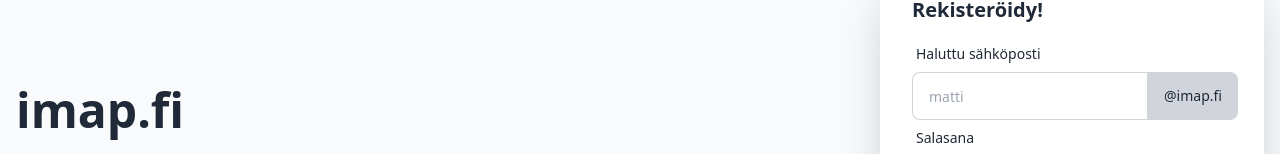
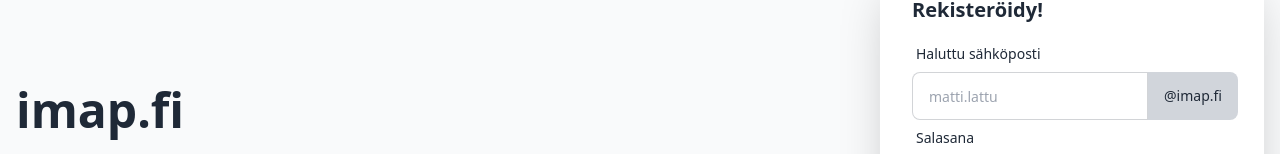
Before and after one commit to imap-fi/app, a Nuxt app: page / in a window 1280 px wide. Shown: the part 294-448 px from the top of the page. Built offline with nearby package versions, Linux system fonts and the light colour scheme; what vue-loading-overlay would draw is missing.

Commit message:
Add matti.lattu to index

```diff
--- a/pages/index.vue
+++ b/pages/index.vue
@@ -27,7 +27,7 @@
                 <input
                   v-model="user"
                   type="text"
-                  placeholder="matti"
+                  placeholder="matti.lattu"
                   required
                   class="input input-bordered input-md"
                 />
```
